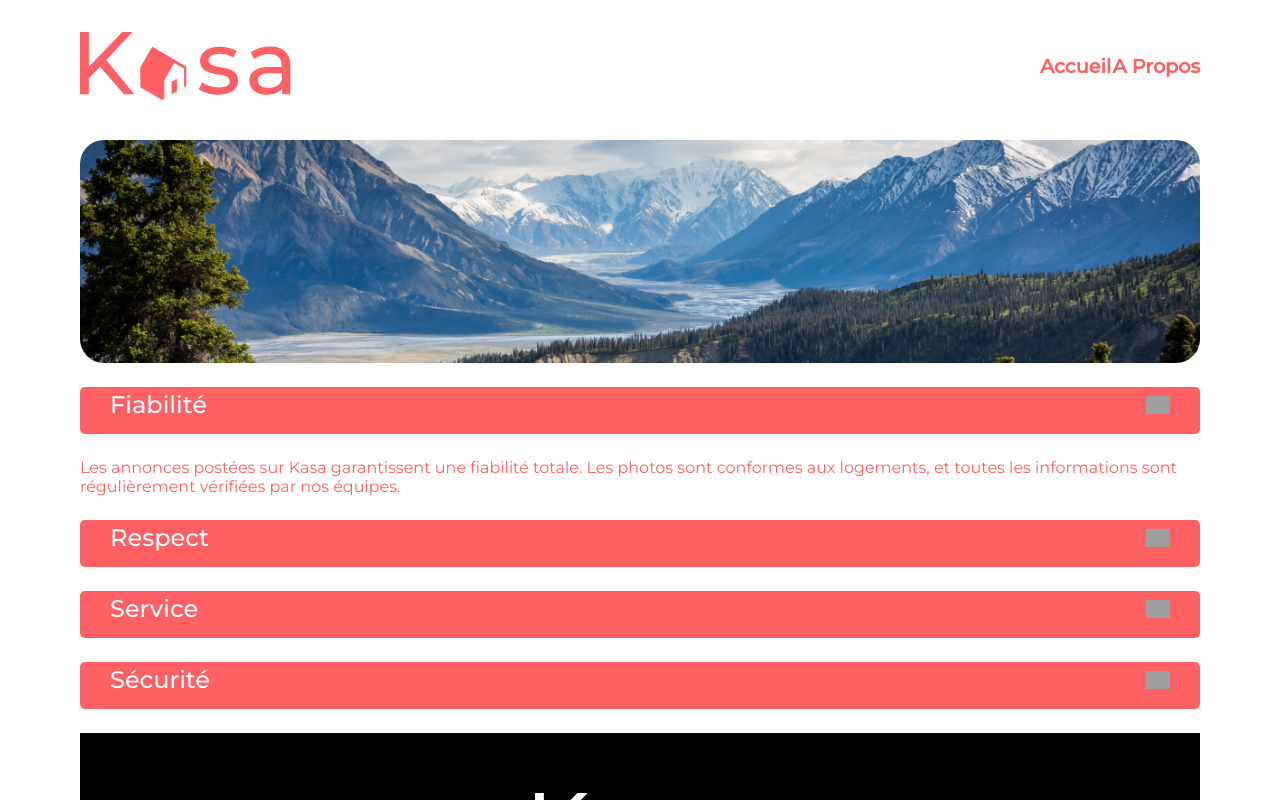
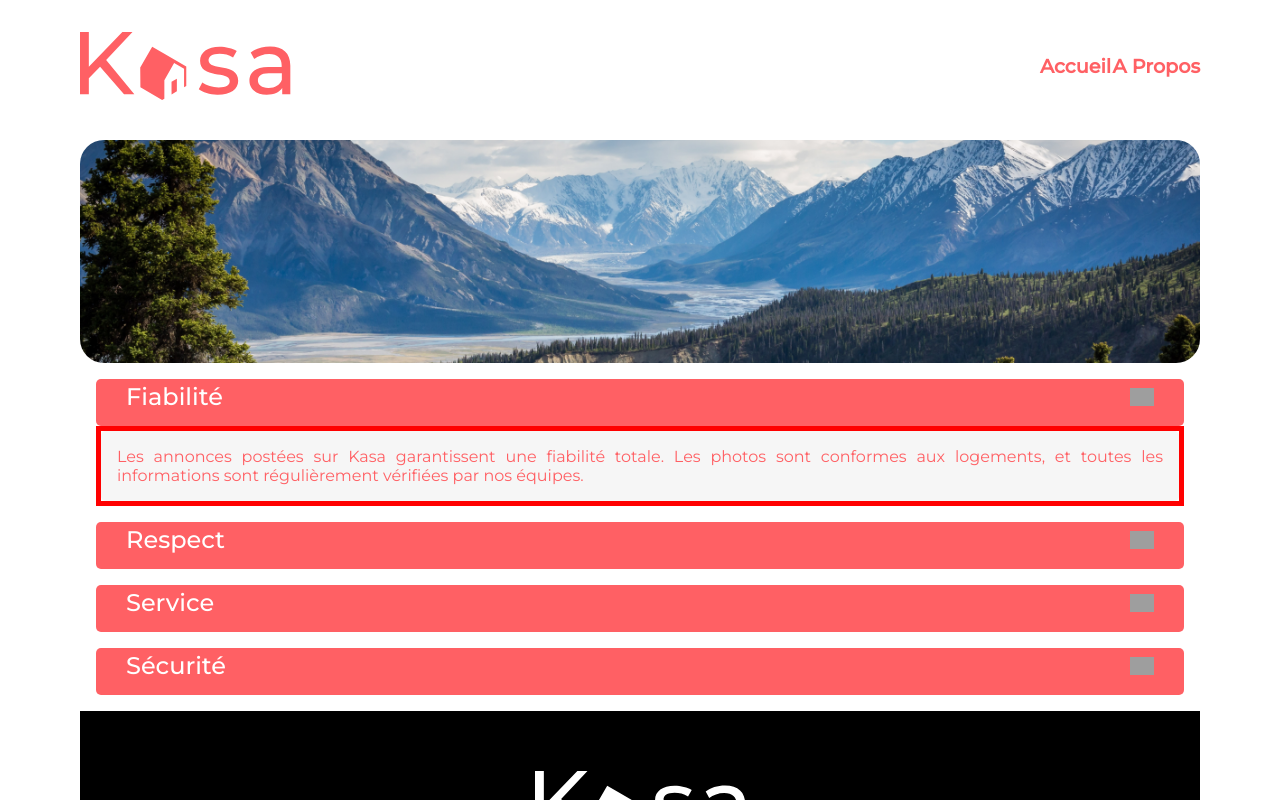
Before and after one commit to FlorenceMARTIN79/Martin_Florence_kasa_creationAppliWebReact, a React (Create React App) app: page /APropos in a window 1280 px wide. Both pictures are taken after a click on the button "Fiabilité". Shown: the top 800 px of the page. Built offline with nearby package versions, Linux system fonts and the light colour scheme; grey boxes are pictures that could not be loaded; a web font is replaced by a local one.

Commit message:
set up of the animation for the collapse ; still needs improvement

```diff
--- a/src/components/Collapse/collapse.module.css
+++ b/src/components/Collapse/collapse.module.css
@@ -1,3 +1,21 @@
+.collapseArea {
+    margin: 1em;
+    border: red;
+}
+
+.collapseOpen {
+    background-color: #f6f6f6;
+    margin: 0;
+    text-align: justify;
+    border-radius: 0.31rem;
+}
+
+.collapseOpenContener {
+    overflow: hidden;
+    max-height: 0;
+    /*transition: max-height 0.15s ease-out;*/
+}
+
 button {
     background-color: var(--primary-color);
     color: #fff;
@@ -9,7 +27,11 @@ button {
     height: 2.94rem;
     display: flex;
     border-radius: 0.31rem;
-    margin: 1em 0;
+    &:focus + .collapseOpenContener {
+        transition: max-height 5s ease-out;
+        max-height: 500px;
+        border: red 5px solid;
+    }
 }
 
 .collapseButtonContent {
--- a/src/components/Collapse/index.jsx
+++ b/src/components/Collapse/index.jsx
@@ -9,7 +9,7 @@ function Collapse(props) {
     };
 
     return (
-        <div>
+        <div className={styles.collapseArea}>
             <button onClick={toggle}>
                 <div className={styles.collapseButtonContent}>
                     <span className={styles.collapseButtonTitle}>
@@ -22,7 +22,11 @@ function Collapse(props) {
                     />
                 </div>
             </button>
-            <div>{open && <div>{props.children}</div>}</div>
+            <div className={styles.collapseOpenContener}>
+                {open && (
+                    <div className={styles.collapseOpen}>{props.children}</div>
+                )}
+            </div>
         </div>
     );
 }
--- a/src/pages/APropos/aPropos.module.css
+++ b/src/pages/APropos/aPropos.module.css
@@ -15,10 +15,8 @@ header {
     border-radius: 1.5rem;
 }
 
-button {
-    background-color: var(--primary-color);
-    color: #fff;
-    font-weight: 500;
-    font-size: 1.5rem;
-    line-height: 142.6%;
+.collapseOpenContent {
+    margin: 0;
+    padding: 1em;
+    border-radius: 0.31rem;
 }
--- a/src/pages/APropos/index.jsx
+++ b/src/pages/APropos/index.jsx
@@ -16,7 +16,7 @@ function APropos() {
                 <main>
                     <div>
                         <Collapse label="Fiabilité">
-                            <p>
+                            <p className={styles.collapseOpenContent}>
                                 Les annonces postées sur Kasa garantissent une
                                 fiabilité totale. Les photos sont conformes aux
                                 logements, et toutes les informations sont
@@ -24,7 +24,7 @@ function APropos() {
                             </p>
                         </Collapse>
                         <Collapse label="Respect">
-                            <p>
+                            <p className={styles.collapseOpenContent}>
                                 La bienveillance fait partie des valeurs
                                 fondatrices de Kasa. Tout comportement
                                 discriminatoire ou de perturbation du voisinage
@@ -32,7 +32,7 @@ function APropos() {
                             </p>
                         </Collapse>
                         <Collapse label="Service">
-                            <p>
+                            <p className={styles.collapseOpenContent}>
                                 Nos équipes se tiennent à votre disposition pour
                                 vous fournir une expérience parfaite. N'hésitez
                                 pas à nous contacter si vous avez la moindre
@@ -40,7 +40,7 @@ function APropos() {
                             </p>
                         </Collapse>
                         <Collapse label="Sécurité">
-                            <p>
+                            <p className={styles.collapseOpenContent}>
                                 La sécurité est la priorité de Kasa. Aussi bien
                                 pour nos hôtes que pour les voyageurs, chaque
                                 logement correspond aux critères de sécurité
```
